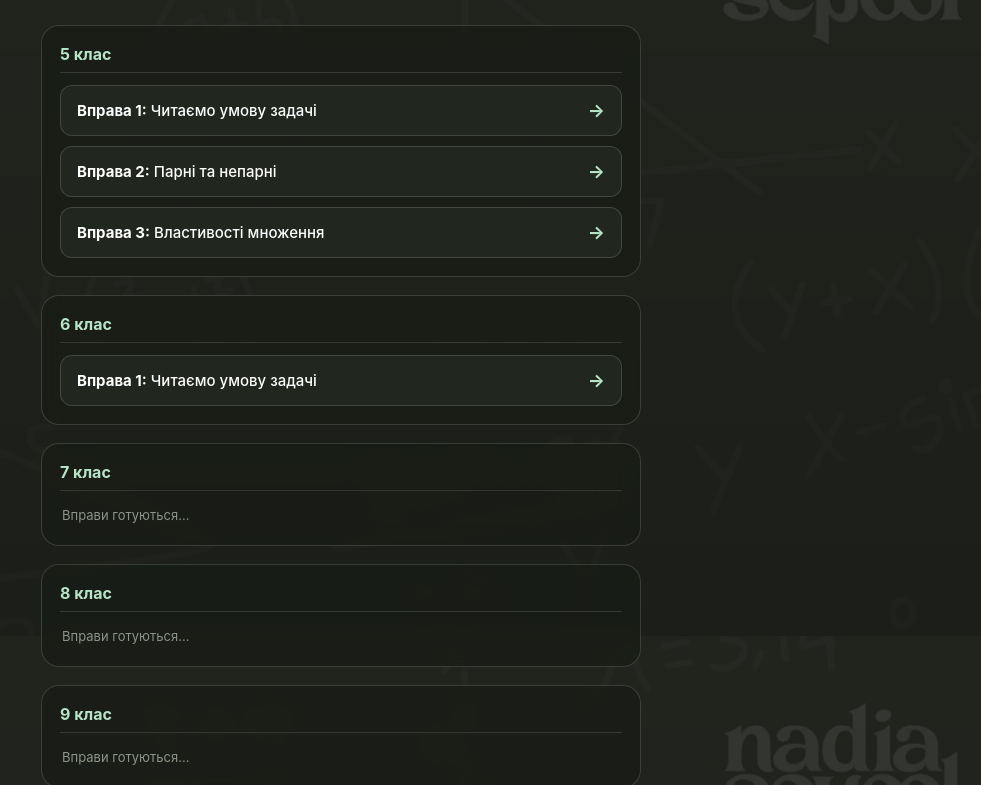
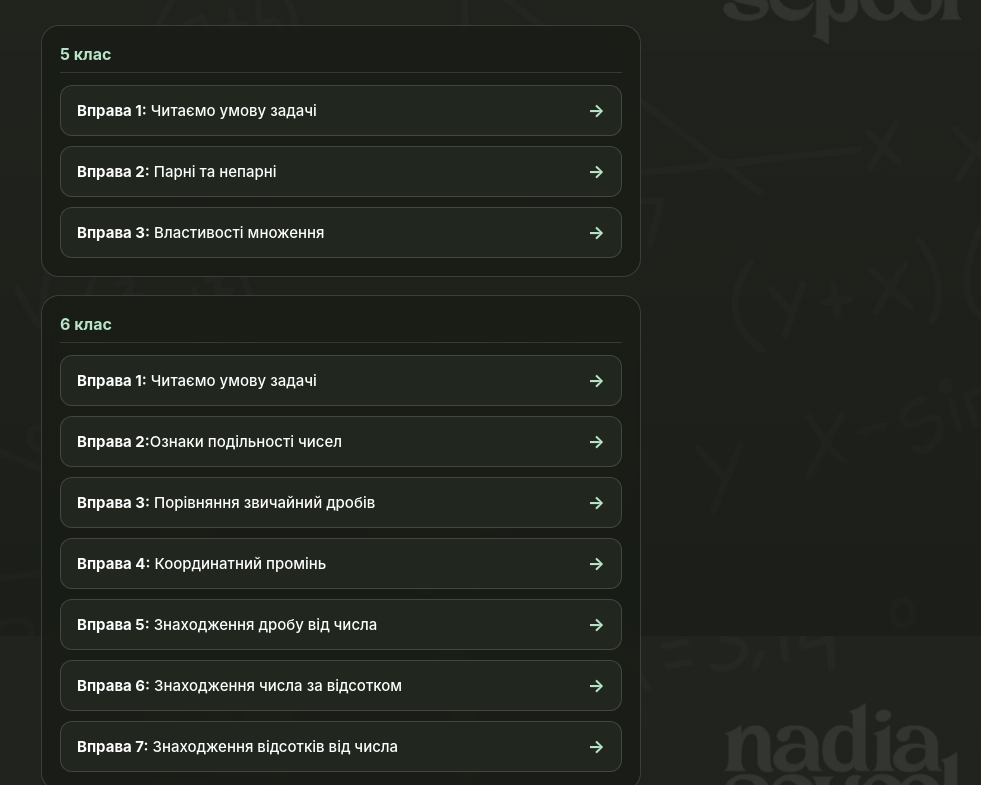
Before and after one commit to HannaBidna/Lessons, a plain HTML site: page math_training.html in a window 1280 px wide. Shown: the part 164-949 px from the top of the page, without its empty margins (299-1280 px from the left). Drawn offline with Linux system fonts and the light colour scheme.

Commit message:
Add new exercises to math training HTML

```diff
--- a/math_training.html
+++ b/math_training.html
@@ -122,6 +122,30 @@
           <span class="sub-title"><strong>Вправа 1:</strong> Читаємо умову задачі</span>
           <span class="card-arrow">&rarr;</span>
         </a>
+        <a href="oznaki-podilnosti.html" class="sub-card">
+          <span class="sub-title"><strong>Вправа 2:</strong>Ознаки подільності чисел</span>
+          <span class="card-arrow">&rarr;</span>
+        </a>
+        <a href="porivniannia-drobiv.html" class="sub-card">
+          <span class="sub-title"><strong>Вправа 3:</strong> Порівняння звичайний дробів</span>
+          <span class="card-arrow">&rarr;</span>
+        </a>
+        <a href="koordynatnyi-promin.html" class="sub-card">
+          <span class="sub-title"><strong>Вправа 4:</strong> Координатний промінь</span>
+          <span class="card-arrow">&rarr;</span>
+        </a>
+        <a href="drib-vid-chysla.html" class="sub-card">
+          <span class="sub-title"><strong>Вправа 5:</strong> Знаходження дробу від числа</span>
+          <span class="card-arrow">&rarr;</span>
+        </a>
+        <a href="chyslo-za-vidsotkom.html" class="sub-card">
+          <span class="sub-title"><strong>Вправа 6:</strong> Знаходження числа за відсотком</span>
+          <span class="card-arrow">&rarr;</span>
+        </a>
+        <a href="vidsotky-vid-chysla.html" class="sub-card">
+          <span class="sub-title"><strong>Вправа 7:</strong> Знаходження відсотків від числа</span>
+          <span class="card-arrow">&rarr;</span>
+        </a>
       </div>
     </div>
 
```
